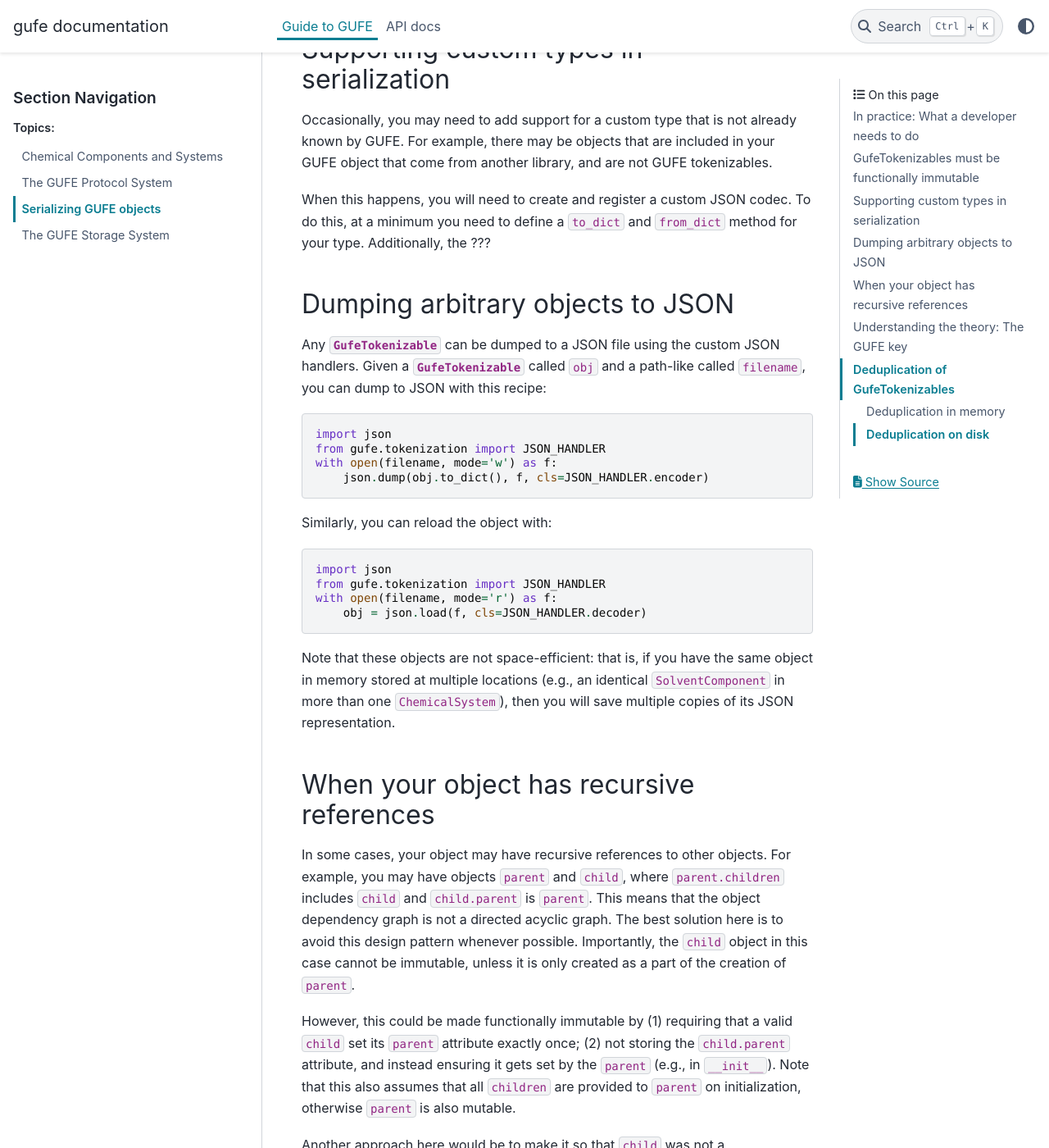
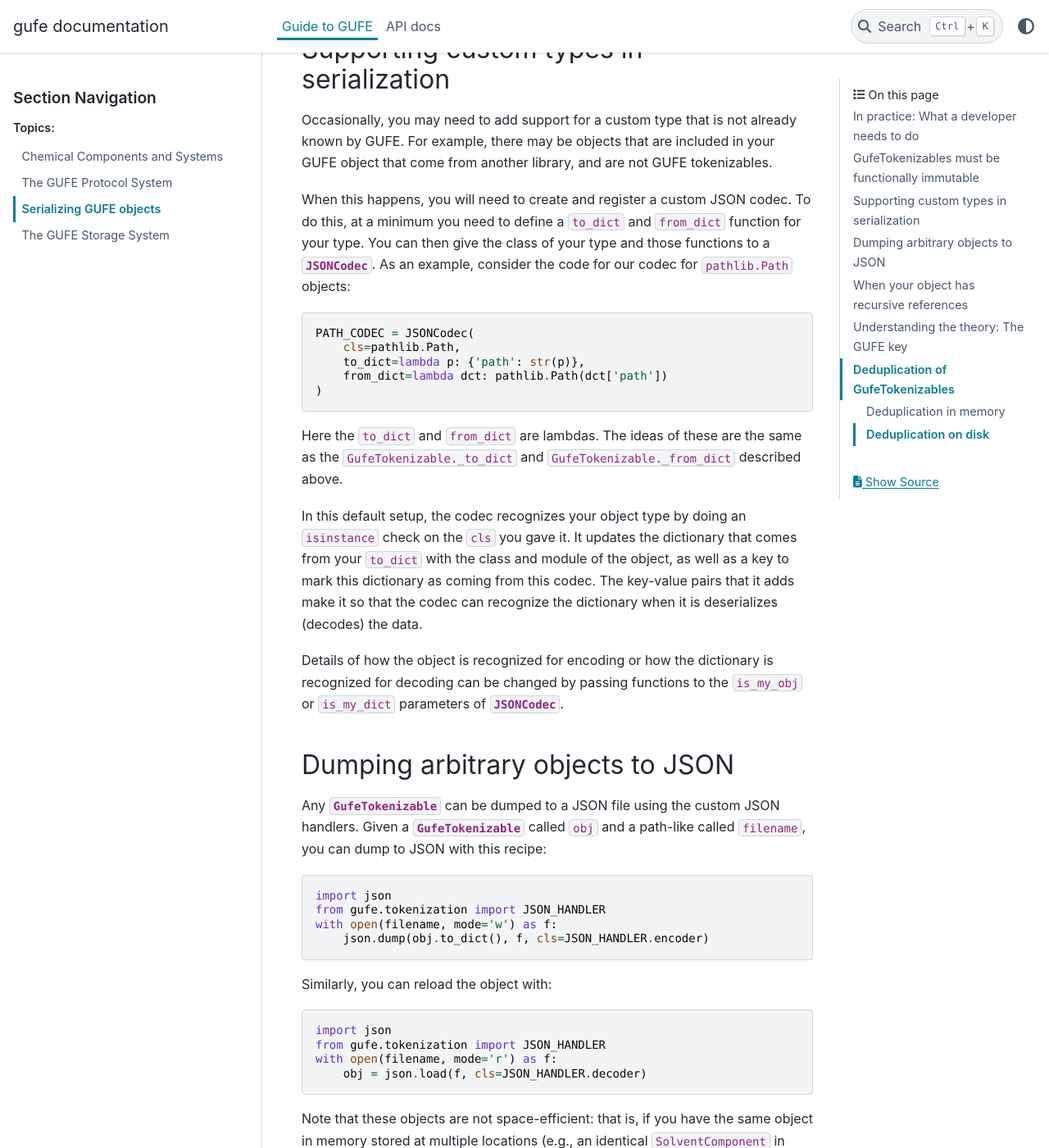
Before and after one commit to OpenFreeEnergy/gufe, a Sphinx documentation site: the page built from docs/guide/serialization.rst, in a window 1280 px wide and 1400 px high, scrolled down 1992 px. Shown: the whole window at 82% size. Built offline with Sphinx 7.4.7 and the PyData theme 0.15.4, drawn with Linux system fonts in a browser that asks for light colours.

Commit message:
finish section on custom JSON

```diff
--- a/docs/guide/serialization.rst
+++ b/docs/guide/serialization.rst
@@ -90,7 +90,32 @@ tokenizables.
 
 When this happens, you will need to create and register a custom JSON
 codec. To do this, at a minimum you need to define a ``to_dict`` and
-``from_dict`` method for your type. Additionally, the  ???
+``from_dict`` function for your type. You can then give the class of your
+type and those functions to a :class:`.JSONCodec`.  As an example, consider
+the code for our codec for ``pathlib.Path`` objects:
+
+.. code::
+
+    PATH_CODEC = JSONCodec(
+        cls=pathlib.Path,
+        to_dict=lambda p: {'path': str(p)},
+        from_dict=lambda dct: pathlib.Path(dct['path'])
+    )
+
+Here the ``to_dict`` and ``from_dict`` are lambdas. The ideas of these are
+the same as the ``GufeTokenizable._to_dict`` and
+``GufeTokenizable._from_dict`` described above.
+
+In this default setup, the codec recognizes your object type by doing an
+``isinstance`` check on the ``cls`` you gave it. It updates the dictionary
+that comes from your ``to_dict`` with the class and module of the object,
+as well as a key to mark this dictionary as coming from this codec. The
+key-value pairs that it adds make it so that the codec can recognize the
+dictionary when it is deserializes (decodes) the data.
+
+Details of how the object is recognized for encoding or how the dictionary
+is recognized for decoding can be changed by passing functions to the
+``is_my_obj`` or ``is_my_dict`` parameters of :class:`.JSONCodec`.
 
 Dumping arbitrary objects to JSON
 ---------------------------------
```
